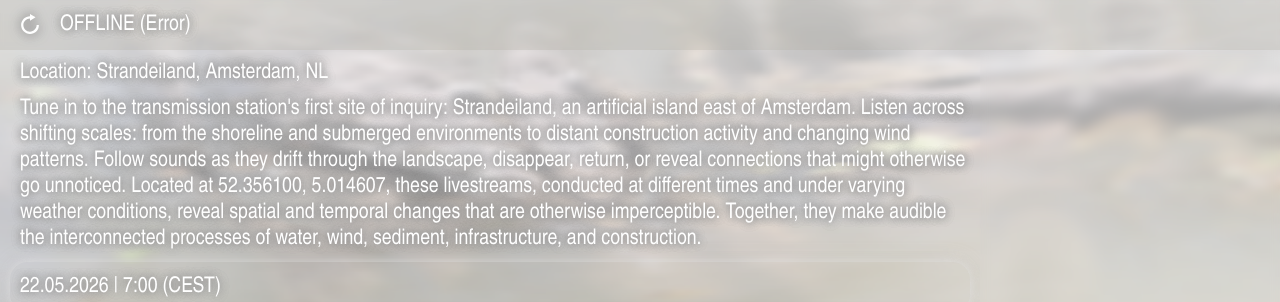
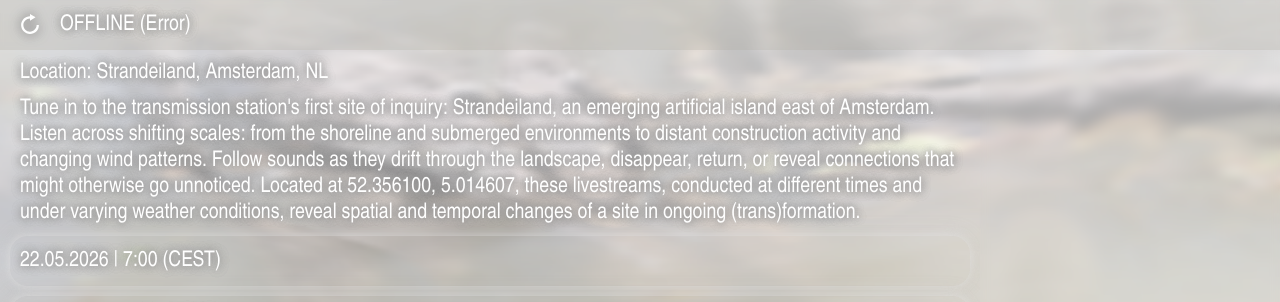
Before and after one commit to adelestroh/website-final, a SvelteKit app: page / in a window 1280 px wide. Shown: the top 302 px of the page. Built offline with nearby package versions, Linux system fonts and the light colour scheme.

Commit message:
location text final changes

```diff
--- a/src/routes/+page.svelte
+++ b/src/routes/+page.svelte
@@ -19,9 +19,10 @@
 <div id="indexes">
 	<p>Location: Strandeiland, Amsterdam, NL
 	</p>
-	<p>Tune in to the transmission station's first site of inquiry: Strandeiland, an artificial island east of Amsterdam.
+	<p>
+	Tune in to the transmission station's first site of inquiry: Strandeiland, an emerging artificial island east of Amsterdam.
 Listen across shifting scales: from the shoreline and submerged environments to distant construction activity and changing wind patterns. Follow sounds as they drift through the landscape, disappear, return, or reveal connections that might otherwise go unnoticed.
-Located at 52.356100, 5.014607, these livestreams, conducted at different times and under varying weather conditions, reveal spatial and temporal changes that are otherwise imperceptible. Together, they make audible the interconnected processes of water, wind, sediment, infrastructure, and construction.
+Located at 52.356100, 5.014607, these livestreams, conducted at different times and under varying weather conditions, reveal spatial and temporal changes of a site in ongoing (trans)formation.
 </p>
 
 	<Index
```
